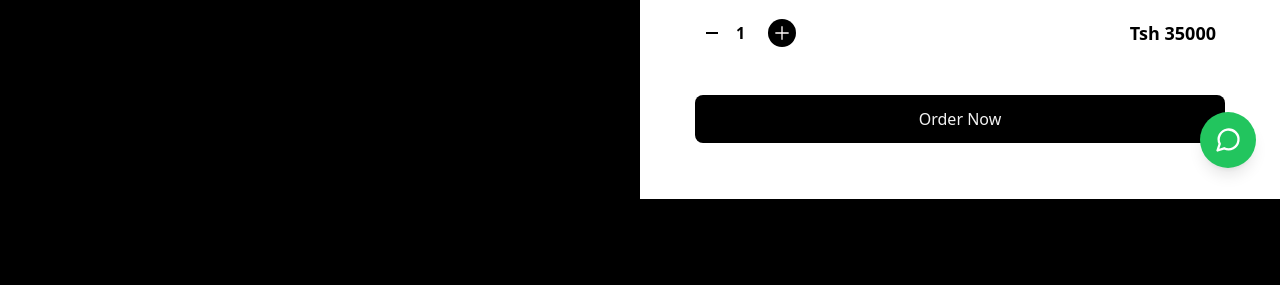
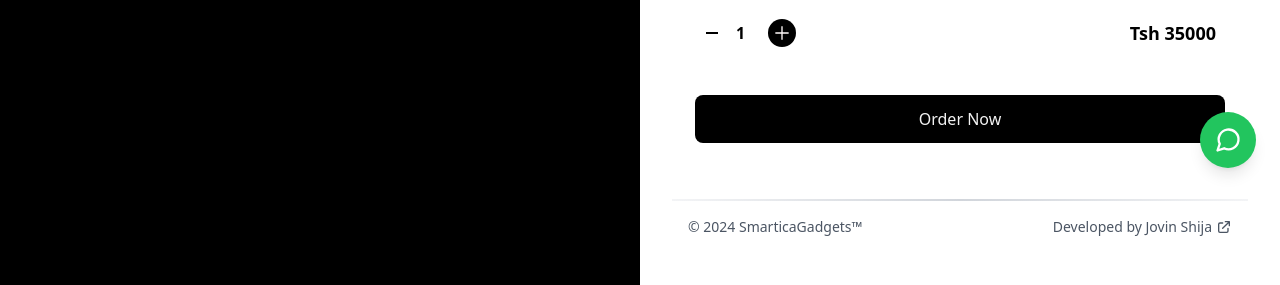
Before and after one commit to jovination/smartica-gadgets, a website: page index.html in a window 1280 px wide. Shown: the part 608-893 px from the top of the page. Before the commit the page ends 807 px from the top, so only its background shows below. Drawn offline with nearby package versions, Linux system fonts and the light colour scheme.

Commit message:
few changes

```diff
--- a/index.html
+++ b/index.html
@@ -149,7 +149,28 @@
         Order Now
       </span>
       </div>
+      <script src="https://cdn.tailwindcss.com"></script>
+      <div class="w-full mt-8">
+        <div class="h-0.5 w-full bg-gradient-to-r from-gray-100 via-gray-300 to-gray-100"></div>
 
+        <footer class="bg-white py-4 px-4">
+          <div class="container mx-auto">
+            <div class="flex flex-col md:flex-row items-center justify-center sm:justify-between gap-2">
+              <div class="text-gray-600 text-sm">
+                © 2024 <a href="#" class="hover:text-gray-900 transition-colors duration-200">SmarticaGadgets™</a>
+              </div>
+
+              <a href="https://jovinshija.tech"
+              class="text-gray-600 hover:text-gray-900 flex items-center space-x-1 group transition-colors duration-200">
+             <span class="text-sm">Developed by <span class="font-medium">Jovin Shija</span></span>
+             <svg class="w-4 h-4 transform group-hover:translate-x-1 transition-transform duration-200" fill="none" stroke="currentColor" viewBox="0 0 24 24">
+               <path stroke-linecap="round" stroke-linejoin="round" stroke-width="2" d="M10 6H6a2 2 0 00-2 2v10a2 2 0 002 2h10a2 2 0 002-2v-4M14 4h6m0 0v6m0-6L10 14"/>
+             </svg>
+           </a>
+            </div>
+          </div>
+        </footer>
+      </div>
      </div>
      <div id="orderModal" class="hidden fixed inset-0 bg-black bg-opacity-80 flex items-center justify-center z-50 p-6 ">
       <div class="relative bg-[--white-faded] rounded-3xl shadow-lg w-full max-w-xl mx-auto p-6">
```
Also changed, not shown: src/output.css.
